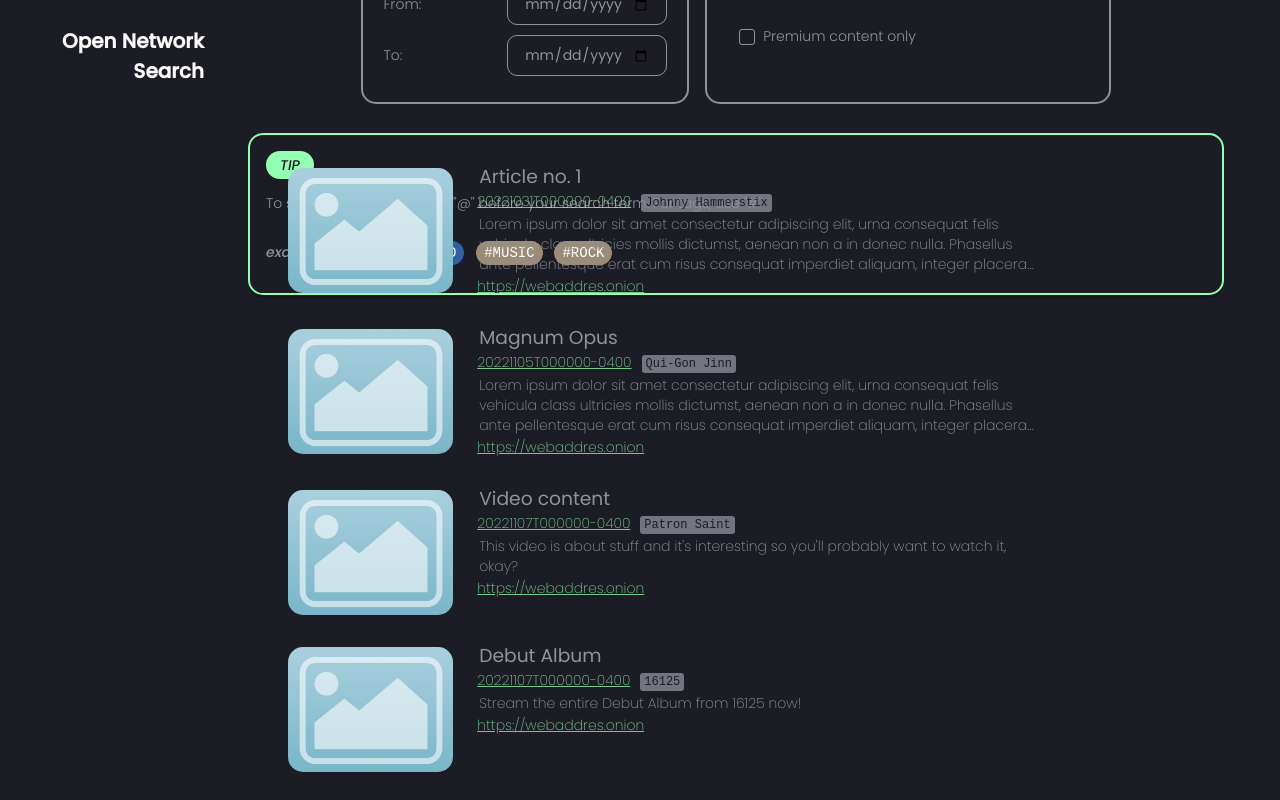
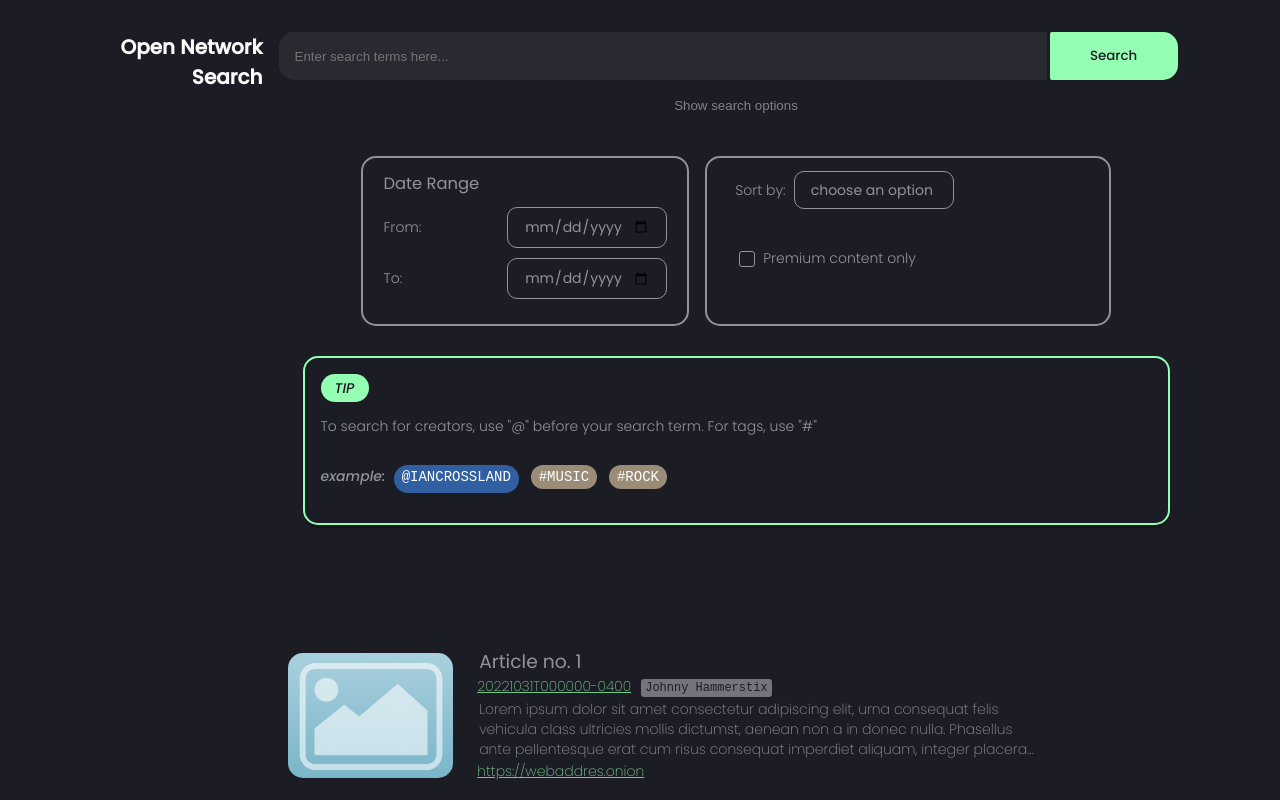
Before and after one commit to localseth/generic-search, a React (Create React App) app in the folder itf-search/: page /search in a window 1280 px wide. Both pictures are taken after a click on the button "Show search options". Shown: the top 800 px of the page. Built offline with nearby package versions, Linux system fonts and the light colour scheme.

Commit message:
fix css issues, make tip box its own componenet

```diff
--- a/itf-search/src/App.css
+++ b/itf-search/src/App.css
@@ -332,6 +332,11 @@ ul.container {
   padding: 0.125rem 0.25rem;
 }
 
+span.creator {
+  display: inline-block;
+  width: max-content;
+}
+
 .search-result .creator {
   font-size: 0.75rem;
 }
@@ -340,6 +345,12 @@ ul.container {
   display: flex;
   flex-flow: row;
   overflow: visible;
+}
+
+.header-anchor {
+  display: flex;
+  flex-flow: row;
+  justify-content: center;
 }
 
 /* Tooltip styles */
@@ -399,7 +410,7 @@ ul.container {
 .results .options {
   margin: 0.25rem 0.25rem 1rem;
   justify-content: center;
-  width: 80vw;
+  width: 100%;
   background-color: transparent;
 }
 
--- a/itf-search/src/App.js
+++ b/itf-search/src/App.js
@@ -14,7 +14,7 @@ function App() {
     <div>
       <Routes>
         <Route path="/" element={<Home />} />
-        <Route path="/search" element={<Results />} />
+        <Route path="/search/*" element={<Results />} />
       </Routes>
     </div>
   );
--- a/itf-search/src/components/Results.js
+++ b/itf-search/src/components/Results.js
@@ -1,5 +1,5 @@
 import React, { useState } from 'react';
-import { useSearchParams } from 'react-router-dom';
+import { useSearchParams, useLocation } from 'react-router-dom';
 import '../App.css';
 
 // import components
@@ -11,9 +11,21 @@ const { users, content } = sampleData;
 
 const Results = () => {
     const [searchParams, setSearchParams] = useSearchParams();
-    console.log(users);
+    const location = useLocation();
     let results;
-    if (content.length > 0) {
+    if (content.length > 0 && location.pathname.includes('/people')) {
+        console.log('Show people only');
+        results = users.map(result =>
+            <ResultsRenderer
+                key={result.id}
+                handle={result.handle}
+                alias={result.alias}
+                bio={result.bio}
+                website={result.bio}
+                stat={result.stat}
+            />
+        )
+    } else if (content.length > 0) {
        results = content.map(result =>
        <ResultsRenderer
         key={result.id}
@@ -31,7 +43,7 @@ const Results = () => {
     return(
         <div className='results'>
             <header>
-                <div className='item searchbar'>
+                <div className="header-anchor">
                     <h2>Open Network Search</h2>
                     <SearchBar />
                 </div>
--- a/itf-search/src/components/ResultsRenderer.js
+++ b/itf-search/src/components/ResultsRenderer.js
@@ -2,7 +2,7 @@ import React, { useState } from 'react';
 import '../App.css';
 
 const ResultsRenderer = (props) => {
-    console.log(props);
+    console.log('results renderer loaded');
     const { key, type, datePublished, dateUpdate, thumbnail, author, title, link, bodyText } = props;
     return(
         <div className="result-container">
--- a/itf-search/src/components/SearchBar.js
+++ b/itf-search/src/components/SearchBar.js
@@ -1,12 +1,15 @@
 import React, { useState }from 'react';
-import { useNavigate } from 'react-router-dom';
+import { useNavigate, useLocation } from 'react-router-dom';
 import '../App.css';
+
+import Tip from './Tip';
 
 const SearchBar = () => {
     // set state
     const [submitting, setSubmitting] = useState(false);
     const [searchQuery, setSearchQuery] = useState('');
 
+    const location = useLocation();
     const navigate = useNavigate();
 
     const handleSubmit = (e) => {
@@ -71,13 +74,8 @@ const SearchBar = () => {
                     </div>
                 </div>
 
-                <div className="tip">
-                  <span>Tip</span>
-                  <p>
-                    To search for creators, use "@" before your search term. For tags, use "#"
-                  </p>
-                  <p className="example"><i>example: </i> <span className="creator">@Iancrossland</span> <span className="hashtag">&#35;music</span> <span className="hashtag">&#35;rock</span></p>
-                </div>
+               <Tip location={location}/>
+
             </div>
         </form>
     )
--- /dev/null
+++ b/itf-search/src/components/Tip.js
@@ -0,0 +1,44 @@
+import { React, useEffect } from 'react';
+
+const Tip = (props) => {
+
+    console.log(props.location);
+
+    const isSearch = () => {
+        if (props.location.pathname.includes('/search')) {
+            console.log("It's a search route!")
+            return true;
+        } else {
+            console.log("It's not a search route!");
+            return false
+        }
+    };
+
+    const setHidden = () => {
+        const tipElement = document.querySelector('.tip');
+        console.log(tipElement);
+        if (isSearch) {
+            if (!tipElement.classList.value.includes('hidden')) {
+                tipElement.classList.add('hidden')
+            }
+        } else if(!isSearch) {
+            if (tipElement.classList.value.includes('hidden')) {
+                tipElement.classList.remove('hidden');
+            }
+        }
+    };
+
+    window.addEventListener('DOMContentLoaded', setHidden);
+
+    return(
+        <div className="tip">
+            <span>Tip</span>
+            <p>
+            To search for creators, use "@" before your search term. For tags, use "#"
+            </p>
+            <p className="example"><i>example: </i> <span className="creator">@Iancrossland</span> <span className="hashtag">&#35;music</span> <span className="hashtag">&#35;rock</span></p>
+        </div>
+    )
+}
+
+export default Tip;
```
